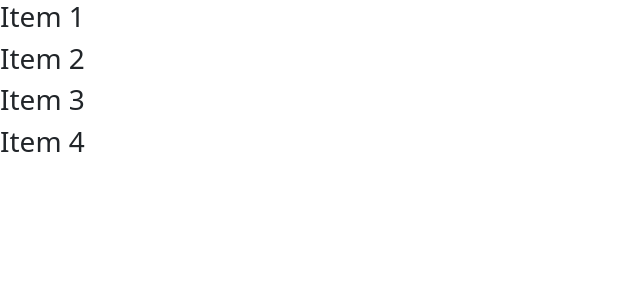
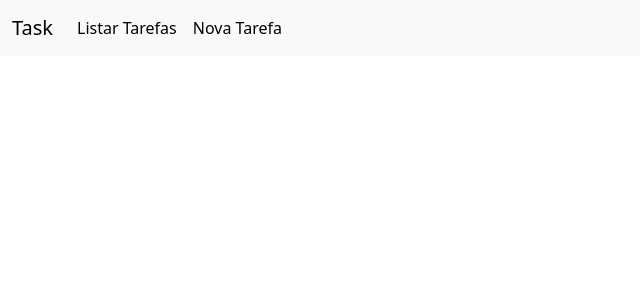
Before and after one commit to pelegrino/task, a React (Create React App) app in the folder task-frontend/: page / in a window 1280 px wide. Shown: the top 300 px of the page, without its empty margins (0-640 px from the left). Built offline with nearby package versions, Linux system fonts and the light colour scheme.

Commit message:
Deixando a barra de navegação funcional e atrativa

```diff
--- a/task-frontend/package.json
+++ b/task-frontend/package.json
@@ -8,6 +8,7 @@
     "@testing-library/user-event": "^13.5.0",
     "react": "^18.2.0",
     "react-dom": "^18.2.0",
+    "react-router-dom": "^6.9.0",
     "react-scripts": "5.0.1",
     "web-vitals": "^2.1.4"
   },
--- a/task-frontend/src/App.js
+++ b/task-frontend/src/App.js
@@ -1,4 +1,5 @@
 import React, { Component } from 'react';
+import { BrowserRouter } from 'react-router-dom';
 import NavBar from './components/NavBar';
 
 class App extends Component {
@@ -8,9 +9,11 @@
 
   render() {
     return (
+      <BrowserRouter>
       <div className="App">
         <NavBar />
       </div>
+      </BrowserRouter>
     );
   }
 }
--- a/task-frontend/src/components/NavBar.js
+++ b/task-frontend/src/components/NavBar.js
@@ -1,4 +1,5 @@
 import React, { Component } from 'react';
+import { APP_NAME } from '../constanst';
 import NavBarItem from './NavBarItem';
 
 
@@ -9,19 +10,37 @@
 
         this.state = {
             items: [
-                {name: "Item 1", href: "/"},
-                {name: "Item 2", href: "/"},
-                {name: "Item 3", href: "/"},
-                {name: "Item 4", href: "/"}
+                {name: "Listar Tarefas", href: "/"},
+                {name: "Nova Tarefa", href: "/form"},
             ]
         }
+    }
+
+    onClickHandler(item) {
+        alert(item.name);
     }
 
     render() {
         return (
             <div>
-                {this.state.items.map((i) => <NavBarItem name={i.name} />)}
 
+                <nav className="navbar navbar-expand-lg bg-body-tertiary">
+                    <div className="container-fluid">
+                        <span className="navbar-brand mb-0 h1">{APP_NAME}</span>
+                        <button className="navbar-toggler" type="button" data-bs-toggle="collapse" data-bs-target="#navbarNavAltMarkup" aria-controls="navbarNavAltMarkup" aria-expanded="false" aria-label="Toggle navigation">
+                            <span className="navbar-toggler-icon"></span>
+                        </button>
+
+                        <div className="collapse navbar-collapse" id="navbarNavAltMarkup">
+                            <div className="navbar-nav">
+                            {this.state.items.map(
+                                i => <NavBarItem
+                                    item={i}
+                                    onClick={this.onClickHandler} />)}
+                            </div>
+                        </div>
+                    </div>
+                </nav>
             </div>
         );
     }
--- a/task-frontend/src/components/NavBarItem.js
+++ b/task-frontend/src/components/NavBarItem.js
@@ -1,11 +1,17 @@
 import React, { Component } from 'react';
+import { Link } from 'react-router-dom';
 
 class NavBarItem extends Component {
 
     render() {
         return (
             <div>
-                <h3>{this.props.name}</h3>
+                <Link
+                    className="nav-item nav-link active"
+                    to={this.props.href}
+                    onClick={e => this.props.onClick(this.props.item)}>
+                        {this.props.item.name}
+                </Link>
             </div>
         );
     }
--- /dev/null
+++ b/task-frontend/src/constanst.js
@@ -0,0 +1 @@
+export const APP_NAME = "Task";
```
Also changed, not shown: 1 other file (tests, documents, lock files or other folders).
